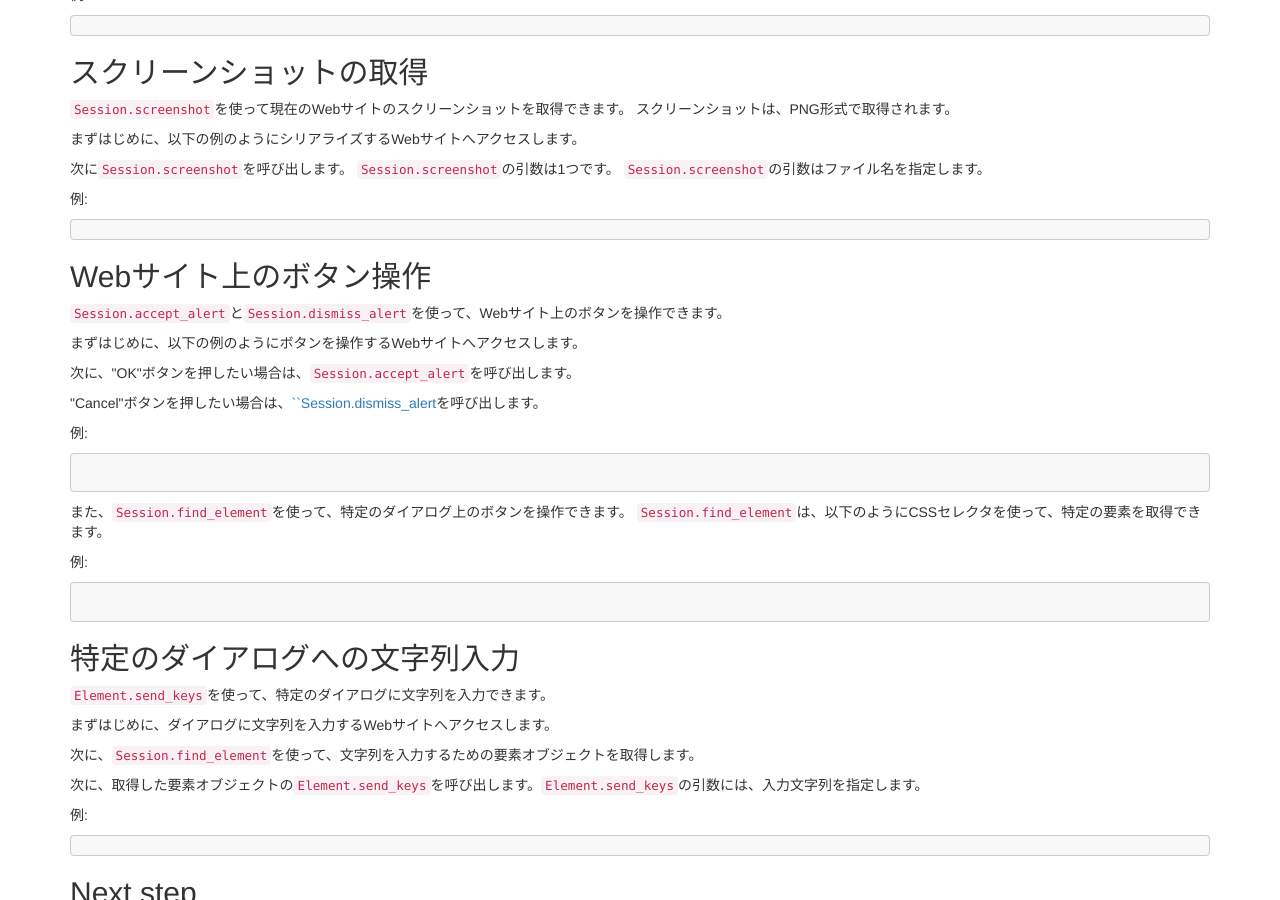
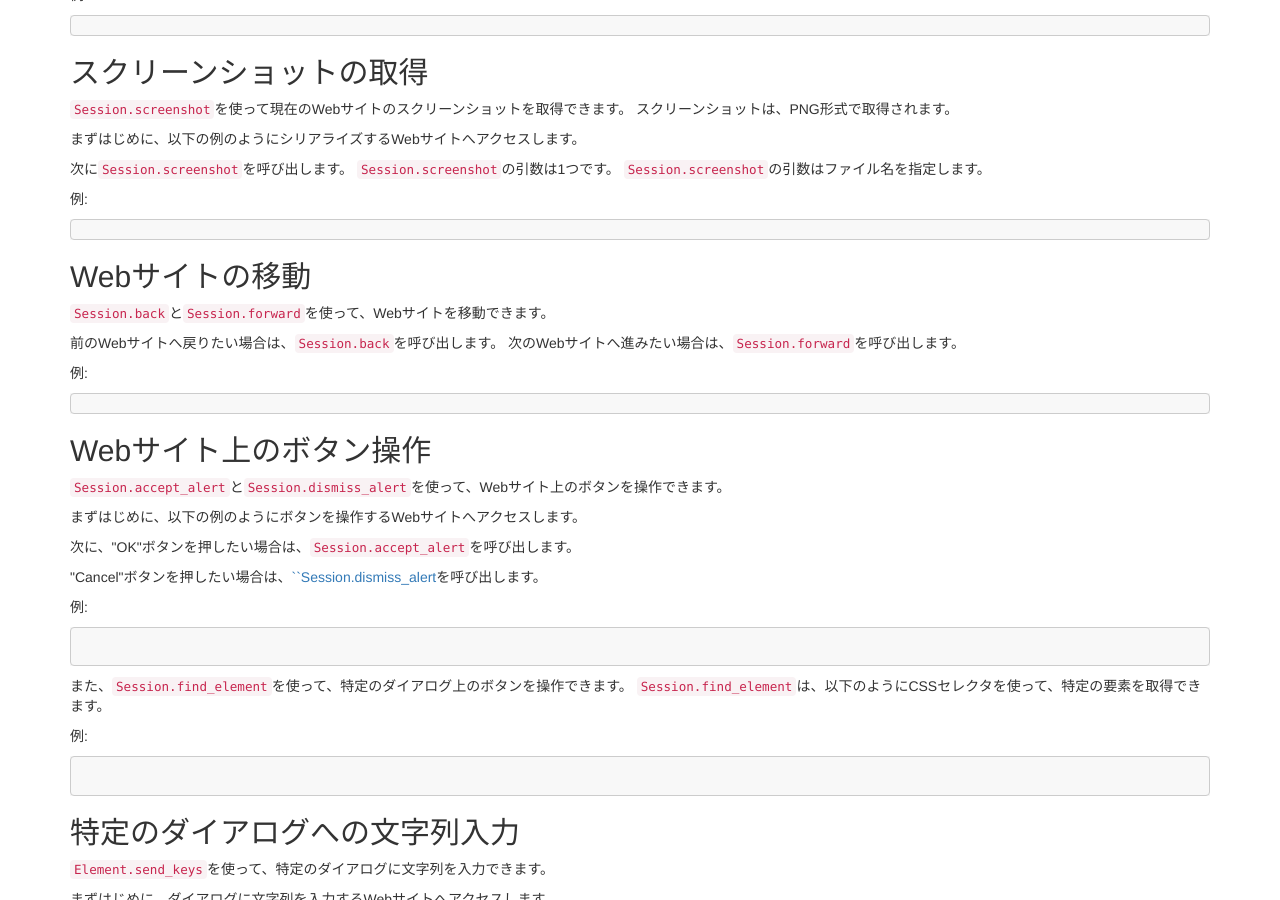
Before and after one commit to clear-code/lua-web-driver, a Jekyll site: the page built from docs/ja/tutorial/index.md, in a window 1280 px wide and 900 px high, scrolled down 1152 px. Built offline with Jekyll 4.4.1, drawn with Linux system fonts in a browser that asks for light colours.

Commit message:
doc tutorial: add how to move a website

````diff
--- a/docs/ja/tutorial/index.md
+++ b/docs/ja/tutorial/index.md
@@ -86,8 +86,19 @@ driver:stop()
 ```lua
 ```
 
+## Webサイトの移動 {#move-to-website}
+
+[`Session.back`][session-back]と[`Session.forward`][session-forward]を使って、Webサイトを移動できます。
+
+前のWebサイトへ戻りたい場合は、[`Session.back`][session-back]を呼び出します。
+次のWebサイトへ進みたい場合は、[`Session.forward`][session-forward]を呼び出します。
+
+例:
+
+```lua
+```
+
 ## Webサイト上のボタン操作
-
 
 [`Session.accept_alert`][session-accept-alert]と[`Session.dismiss_alert`][session-dismiss-alert]を使って、Webサイト上のボタンを操作できます。
 
@@ -148,6 +159,10 @@ Now, you knew all major LuaWebDriver features! If you want to understand each fe
 
 [session-screenshot]:../reference/session.html#screenshot
 
+[session-back]:../reference/session.html#back
+
+[session-forward]:../reference/session.html#forward
+
 [session-accept-alert]:../reference/session.html#accept_alert
 
 [session-dismiss-alert]:../reference/session.html#dismiss_alert
````
Also changed, not shown: docs/tutorial/index.md (+16 -1 lines), 1 other file.
